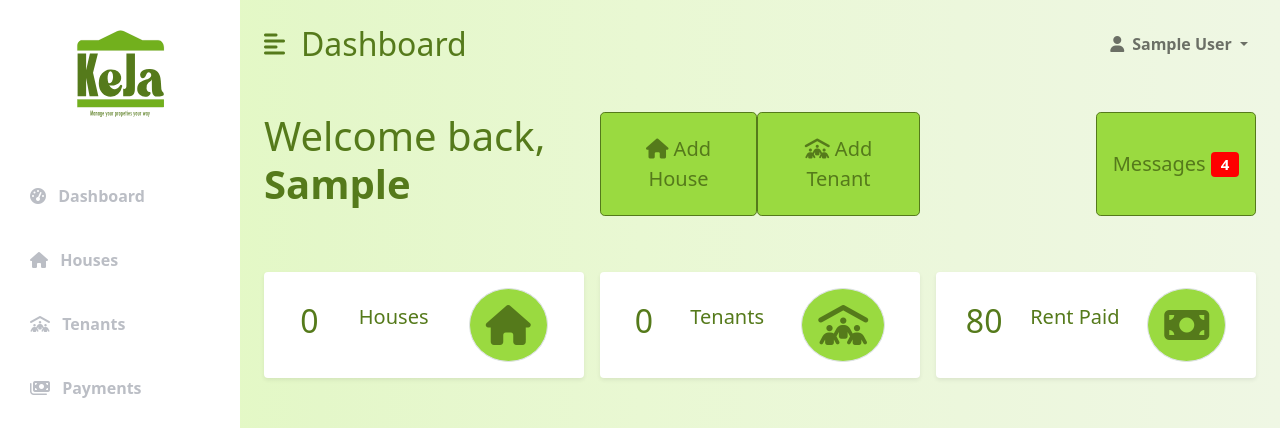
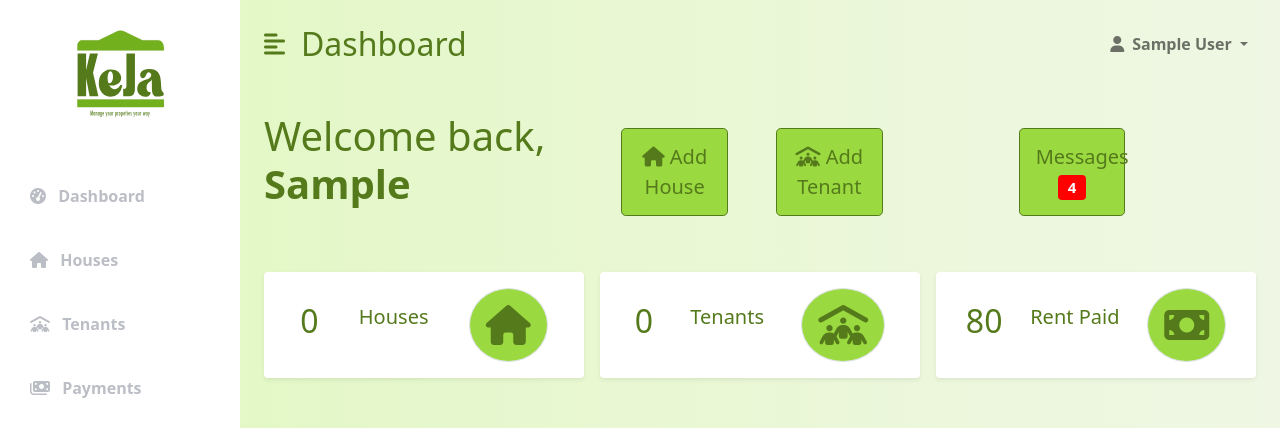
Before and after one commit to Mwambingu/KEJA, a Flask app: page / in a window 1280 px wide. Shown: the top 428 px of the page. Run offline with Flask 2, Linux system fonts and the light colour scheme; the visitor is signed in with stand-in values (Sample User, id 1); data comes from the database, SQL or seed files in the repository; data that the repository does not hold is empty; some libraries are stand-ins or nearby versions.

Commit message:
Fixed dashboard buttons styling errors

```diff
--- a/flask_jinja_app/website/static/style.css
+++ b/flask_jinja_app/website/static/style.css
@@ -115,6 +115,12 @@
     border-color: var(--second-bg-color);
 }
 
+.user-card-btns:active {
+    background-color: var(--main-bg-color);
+    color: var(--second-bg-color);
+    border-color: var(--second-bg-color);
+}
+
 .table {
     background-color: white;
 }
--- a/flask_jinja_app/website/templates/dashboard.html
+++ b/flask_jinja_app/website/templates/dashboard.html
@@ -13,19 +13,26 @@
                 <span class="fw-bold">{{ landlord.first_name }}</span>
             </h1>
         </div>
-        <div
-            class="col-lg-4 d-flex justify-content-evenly align-content-center"
-        >
-            <button type="button" class="btn btn-primary btn-lg user-card-btns">
+        <div class="col-lg-4 d-flex justify-content-center row g-3">
+            <button
+                type="button"
+                class="col-lg-4 mx-4 btn btn-lg user-card-btns"
+            >
                 <i class="fas fa-house"></i> Add House
             </button>
-            <button type="button" class="btn btn-primary btn-lg user-card-btns">
+            <button
+                type="button"
+                class="col-lg-4 mx-4 btn btn-lg user-card-btns"
+            >
                 <i class="fas fa-people-roof"></i>
                 Add Tenant
             </button>
         </div>
-        <div class="col-lg-4 d-flex justify-content-end">
-            <button type="button" class="btn btn-primary btn-lg user-card-btns">
+        <div class="col-lg-4 d-flex justify-content-center row g-3">
+            <button
+                type="button"
+                class="btn btn-lg user-card-btns col-lg-4 mx-4"
+            >
                 <i></i> Messages
                 <span class="badge">4</span>
             </button>
```
